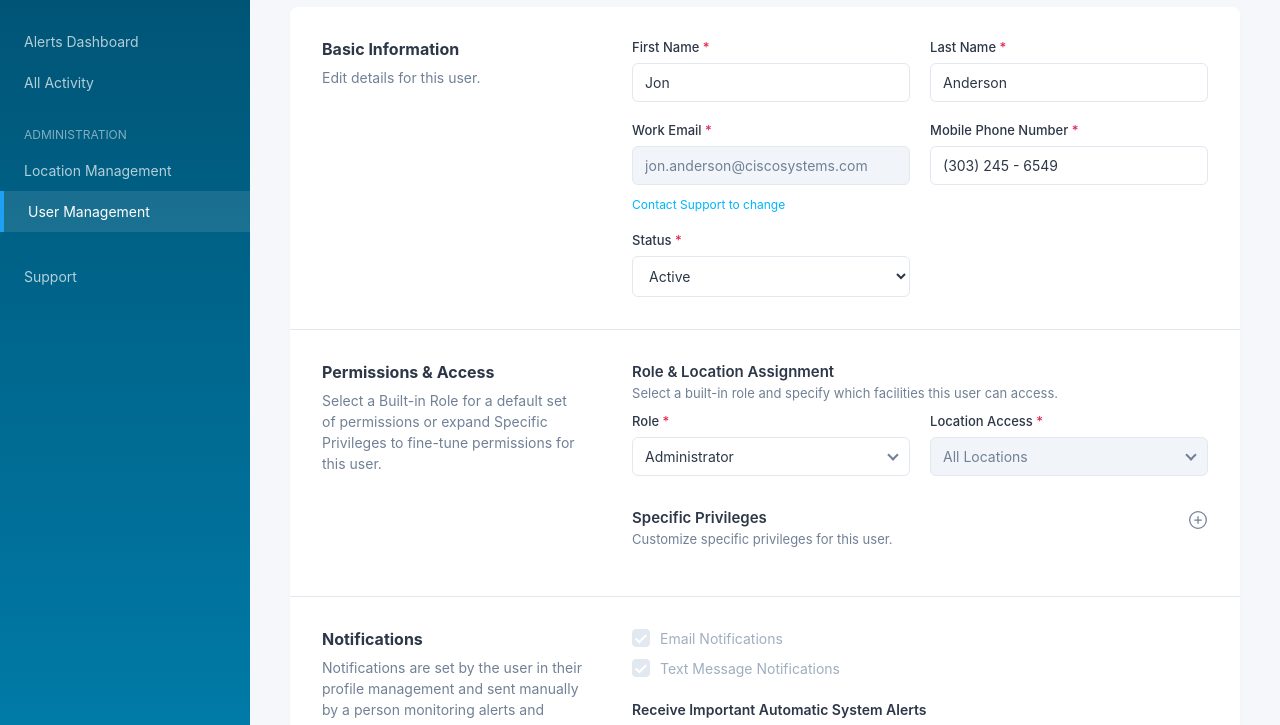
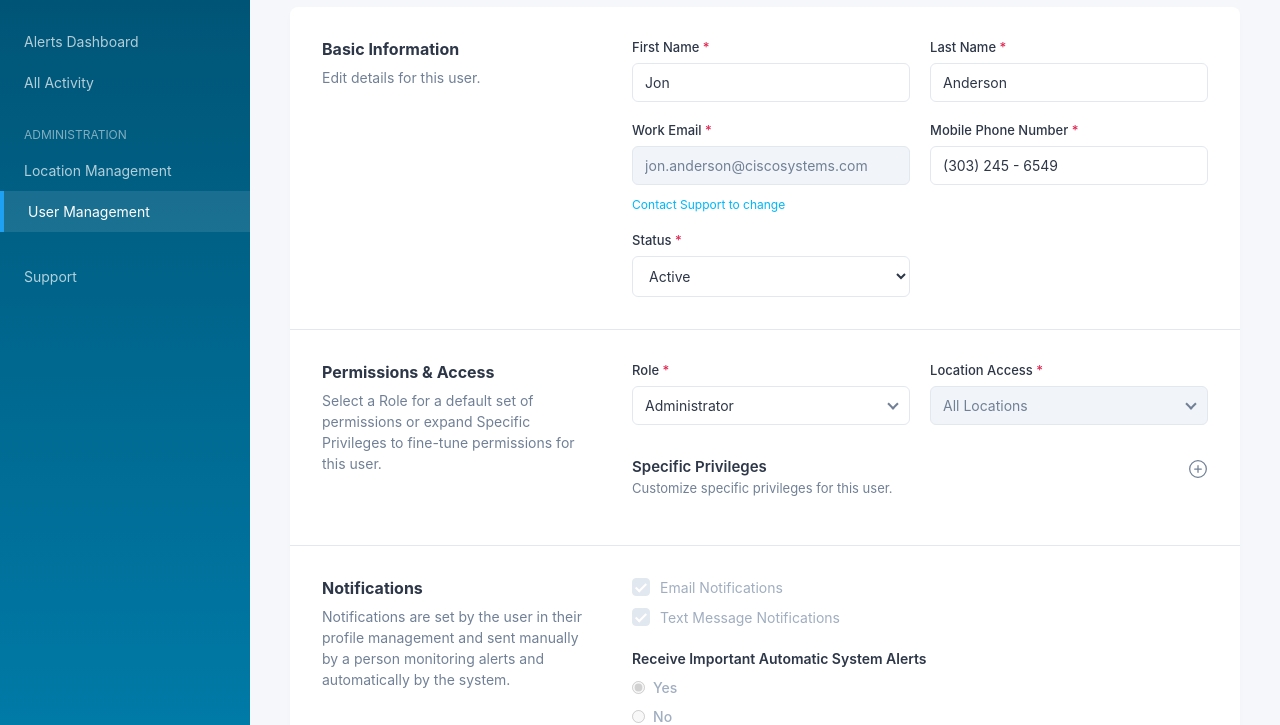
Before and after one commit to bobbyopsignal/Prototypes, a plain HTML site: page pbac-prototype.html in a window 1280 px wide. Shown: the part 75-800 px from the top of the page. Drawn offline with Linux system fonts and the light colour scheme.

Commit message:
Update pbac-prototype.html

```diff
--- a/pbac-prototype.html
+++ b/pbac-prototype.html
@@ -679,14 +679,11 @@
             <div class="section">
                 <div class="section-info">
                     <h3>Permissions & Access</h3>
-                    <p>Select a Built-in Role for a default set of permissions or expand Specific Privileges to fine-tune permissions for this user.</p>
+                    <p>Select a Role for a default set of permissions or expand Specific Privileges to fine-tune permissions for this user.</p>
                 </div>
                 <div class="section-content">
 
                     <div style="margin-bottom: 32px;">
-                        <h4 style="font-size: 15px; margin-bottom: 4px; color: var(--text-main); font-weight: 600;">Role & Location Assignment</h4>
-                        <p style="font-size: 13px; color: var(--text-muted); margin-bottom: 12px;">Select a built-in role and specify which facilities this user can access.</p>
-
                         <div class="form-grid">
 
                             <div class="form-group" id="role-dropdown-container">
@@ -933,6 +930,7 @@
 
     <script>
         // Map roles to their specific permission keys
+        // Note: 'view_security', 'view_safety', and 'view_operations' added to ALL templates.
         const roleTemplates = {
             'Administrator': [
                 'view_security', 'view_safety', 'view_operations',
```
